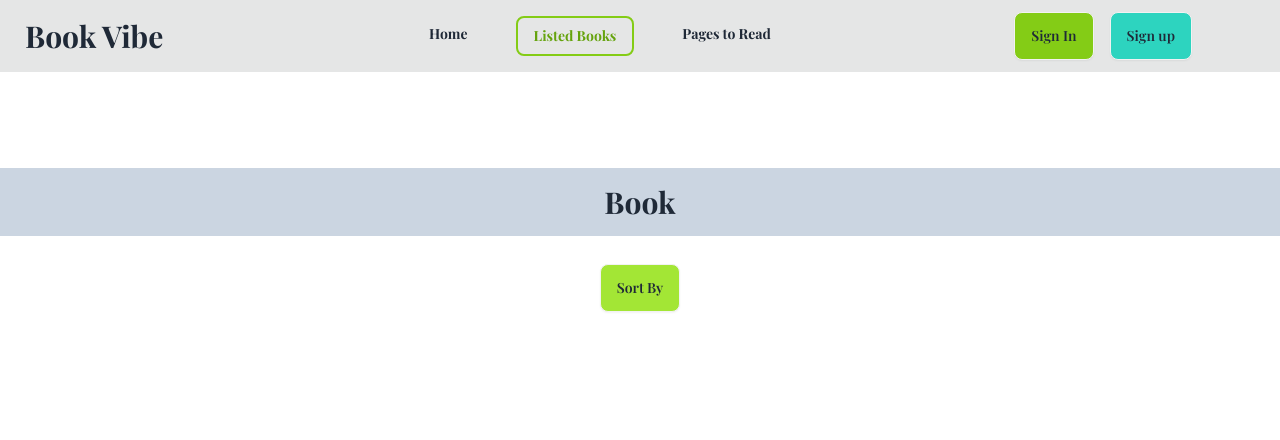
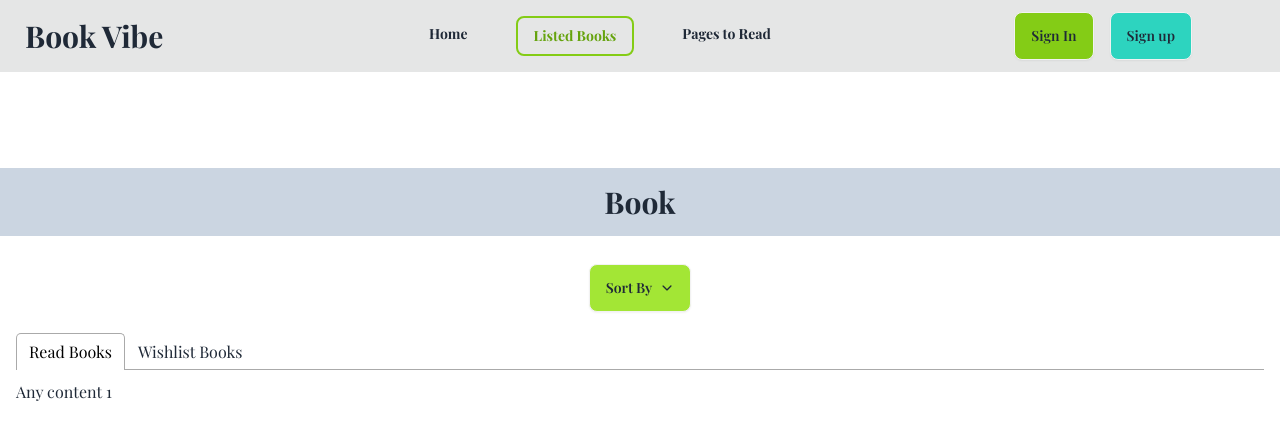
Before and after one commit to Abusayem99133/my-books-library, a React (Vite) app: page /Listed in a window 1280 px wide. Shown: the top 440 px of the page. Built offline with nearby package versions, Linux system fonts and the light colour scheme; a web font is replaced by a local one.

Commit message:
banner view list btn setup to listed books area

```diff
--- a/package.json
+++ b/package.json
@@ -17,6 +17,7 @@
     "react-easy-sort": "^1.6.0",
     "react-icons": "^5.0.1",
     "react-router-dom": "^6.22.3",
+    "react-tabs": "^6.0.2",
     "sort-by": "^1.2.0"
   },
   "devDependencies": {
--- /dev/null
+++ b/src/Components/Routes/ErrorPage/ErrorPage.jsx
@@ -0,0 +1,14 @@
+import { Link } from "react-router-dom";
+
+const ErrorPage = () => {
+  return (
+    <div className="text-center mt-32 text-5xl">
+      <h2>Oops...!</h2>
+      <Link to="/" className="btn btn-primary">
+        Go Back to Home
+      </Link>
+    </div>
+  );
+};
+
+export default ErrorPage;
--- a/src/Components/Routes/Route.jsx
+++ b/src/Components/Routes/Route.jsx
@@ -3,11 +3,13 @@ import { createBrowserRouter } from "react-router-dom";
 import MainLayouts from "../../Layouts/MainLayouts";
 import BookCards from "../../Pages/Home/BookCards/BookCards";
 import ListedBooks from "../../Pages/Home/ListedBooks";
+import ErrorPage from "./ErrorPage/ErrorPage";
 
 export const router = createBrowserRouter([
   {
     path: "/",
     element: <MainLayouts></MainLayouts>,
+    errorElement: <ErrorPage></ErrorPage>,
     children: [
       {
         path: "/",
--- a/src/Pages/Home/Banner.jsx
+++ b/src/Pages/Home/Banner.jsx
@@ -1,3 +1,5 @@
+import { Link } from "react-router-dom";
+
 const Banner = () => {
   return (
     <div className="hero  w-[90%] ml-16 rounded-2xl bg-slate-200">
@@ -11,9 +13,9 @@ const Banner = () => {
             Books to freshen up <br /> your bookshelf
           </h1>
 
-          <button className="btn bg-lime-500 mt-4 text-white">
+          <Link to="/listed" className="btn bg-lime-500 mt-4 text-white">
             View The List
-          </button>
+          </Link>
         </div>
       </div>
     </div>
--- a/src/Pages/Home/ListedBooks.jsx
+++ b/src/Pages/Home/ListedBooks.jsx
@@ -1,10 +1,15 @@
+import { IoIosArrowDown } from "react-icons/io";
+import ReadAndWishList from "./ReadAndWishList";
+
 const ListedBooks = () => {
   return (
     <div>
       <h1 className="text-3xl font-bold text-center bg-slate-300 p-4">Book</h1>
       <div className="text-center mt-6 text-lime-400">
         <details className="dropdown">
-          <summary className="m-1 btn  bg-lime-400">Sort By</summary>
+          <summary className="m-1 btn  bg-lime-400">
+            Sort By <IoIosArrowDown />
+          </summary>
           <ul className="p-2 shadow menu dropdown-content z-[1] bg-base-100 rounded-box w-52">
             <li>
               <a>Item 1</a>
@@ -15,6 +20,9 @@ const ListedBooks = () => {
           </ul>
         </details>
       </div>
+      <div className="p-4">
+        <ReadAndWishList></ReadAndWishList>
+      </div>
     </div>
   );
 };
--- /dev/null
+++ b/src/Pages/Home/ReadAndWishList.jsx
@@ -0,0 +1,23 @@
+import { Tab, Tabs, TabList, TabPanel } from "react-tabs";
+import "react-tabs/style/react-tabs.css";
+const ReadAndWishList = () => {
+  return (
+    <div>
+      <Tabs>
+        <TabList>
+          <Tab>Read Books</Tab>
+          <Tab>Wishlist Books</Tab>
+        </TabList>
+
+        <TabPanel>
+          <h2>Any content 1</h2>
+        </TabPanel>
+        <TabPanel>
+          <h2>Any content 2</h2>
+        </TabPanel>
+      </Tabs>
+    </div>
+  );
+};
+
+export default ReadAndWishList;
```
Also changed, not shown: 1 other file (tests, documents, lock files or other folders).
